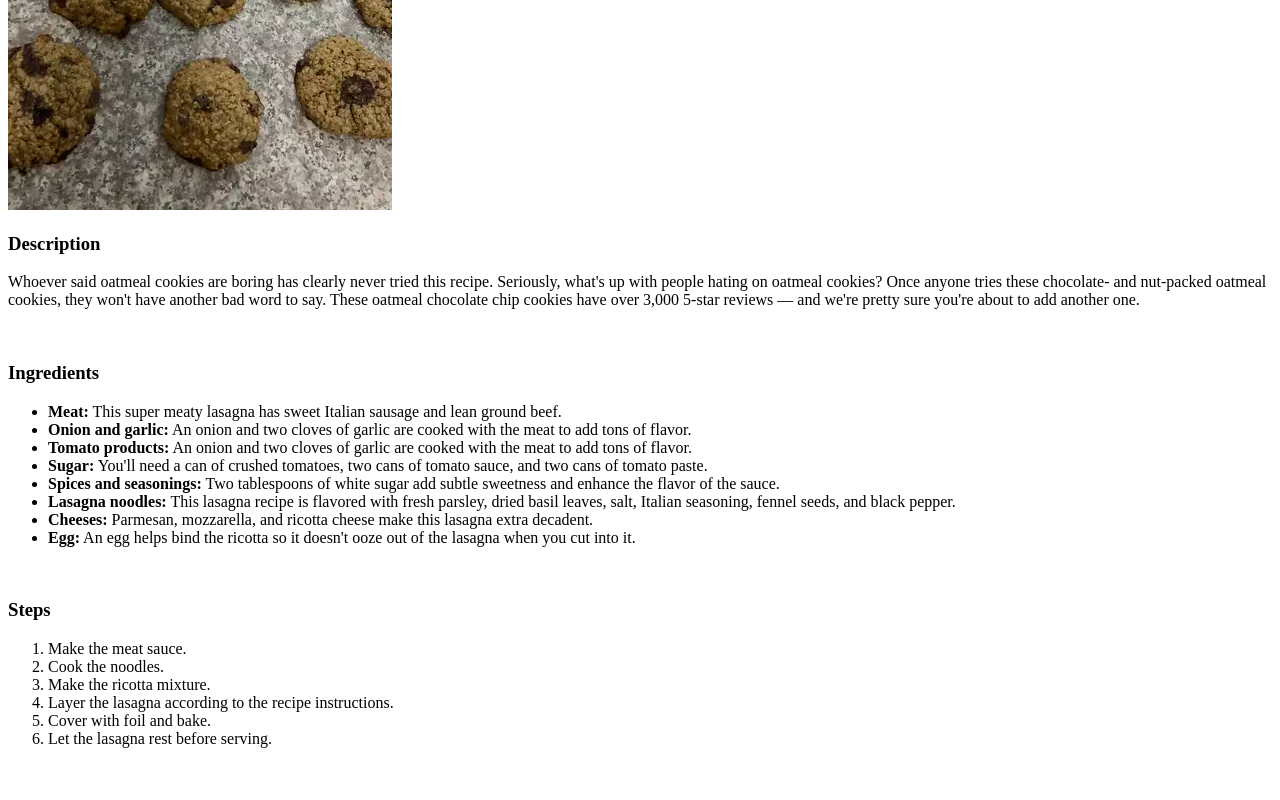
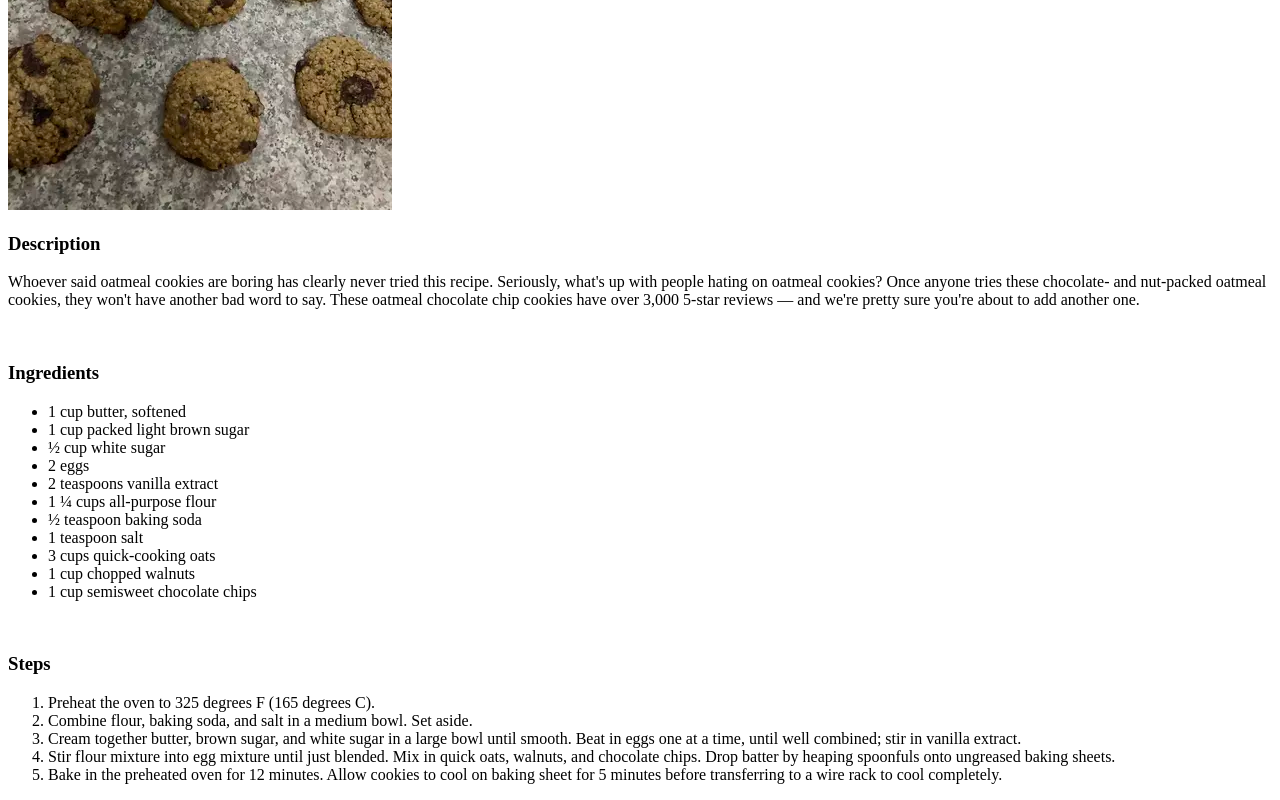
Before and after one commit to Monatric/odin-recipes, a plain HTML site: page recipes/oatmeal-cookies.html in a window 1280 px wide. Shown: the part 382-1182 px from the top of the page. Before the commit the page ends 1146 px from the top, so only its background shows below. Drawn offline with Linux system fonts and the light colour scheme.

Commit message:
Changed the ingredients and steps to appropriate thereof

```diff
--- a/recipes/oatmeal-cookies.html
+++ b/recipes/oatmeal-cookies.html
@@ -16,24 +16,30 @@
     <br>
     <h3>Ingredients</h3>
     <ul>
-        <li><strong>Meat:</strong> This super meaty lasagna has sweet Italian sausage and lean ground beef.</li>
-        <li><strong>Onion and garlic:</strong> An onion and two cloves of garlic are cooked with the meat to add tons of flavor.</li>
-        <li><strong>Tomato products:</strong> An onion and two cloves of garlic are cooked with the meat to add tons of flavor.</li>
-        <li><strong>Sugar:</strong> You'll need a can of crushed tomatoes, two cans of tomato sauce, and two cans of tomato paste.</li>
-        <li><strong>Spices and seasonings:</strong> Two tablespoons of white sugar add subtle sweetness and enhance the flavor of the sauce.</li>
-        <li><strong>Lasagna noodles:</strong> This lasagna recipe is flavored with fresh parsley, dried basil leaves, salt, Italian seasoning, fennel seeds, and black pepper.</li>
-        <li><strong>Cheeses:</strong> Parmesan, mozzarella, and ricotta cheese make this lasagna extra decadent.</li>
-        <li><strong>Egg:</strong> An egg helps bind the ricotta so it doesn't ooze out of the lasagna when you cut into it.</li>
+        <li>1 cup butter, softened</li>
+        <li>1 cup packed light brown sugar</li>
+        <li>½ cup white sugar</li>
+        <li>2 eggs</li>
+        <li>2 teaspoons vanilla extract</li>
+        <li>1 ¼ cups all-purpose flour</li>
+        <li>½ teaspoon baking soda</li>
+        <li>1 teaspoon salt</li>
+        <li>3 cups quick-cooking oats</li>
+        <li>1 cup chopped walnuts</li>
+        <li>1 cup semisweet chocolate chips</li>
     </ul>
     <br>
     <h3>Steps</h3>
     <ol>
-        <li>Make the meat sauce.</li>
-        <li>Cook the noodles.</li>
-        <li>Make the ricotta mixture.</li>
-        <li>Layer the lasagna according to the recipe instructions.</li>
-        <li>Cover with foil and bake.</li>
-        <li>Let the lasagna rest before serving.</li>
+        <li>Preheat the oven to 325 degrees F (165 degrees C).</li>
+        <li>Combine flour, baking soda, and salt in a medium bowl. Set aside.</li>
+        <li>Cream together butter, brown sugar, and white sugar in a large bowl until smooth.
+            Beat in eggs one at a time, until well combined; stir in vanilla extract.</li>
+        <li>Stir flour mixture into egg mixture until just blended.
+            Mix in quick oats, walnuts, and chocolate chips.
+            Drop batter by heaping spoonfuls onto ungreased baking sheets.</li>
+        <li>Bake in the preheated oven for 12 minutes.
+            Allow cookies to cool on baking sheet for 5 minutes before transferring to a wire rack to cool completely.</li>
     </ol>
 </body>
 </html>
```
